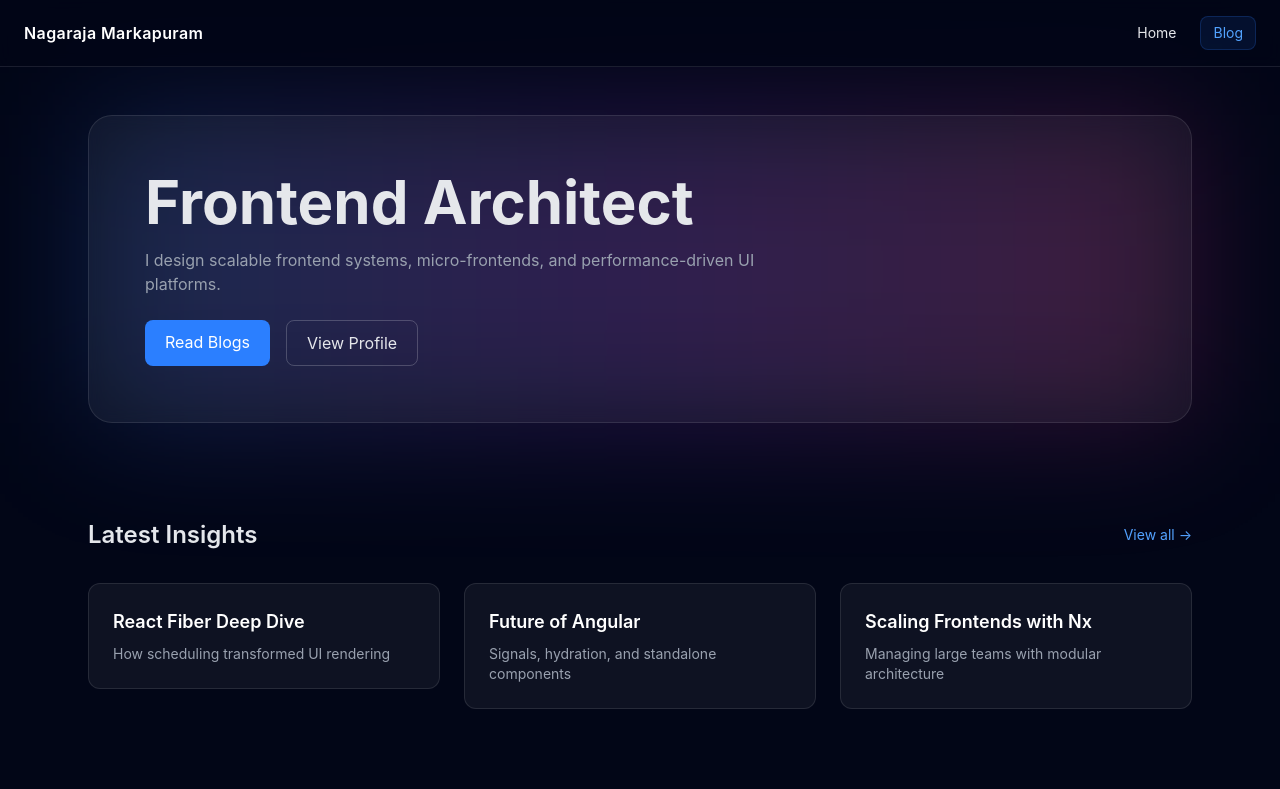
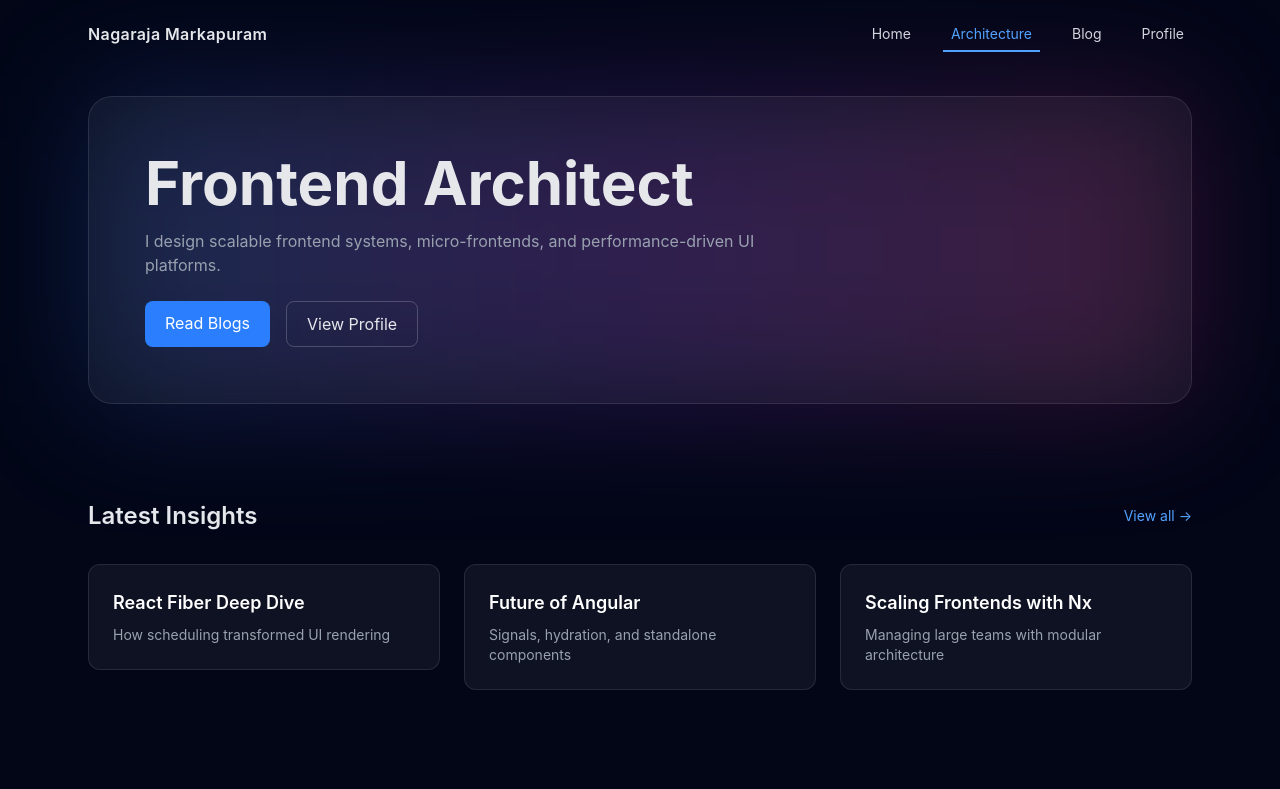
Before and after one commit to nmarkapuram/portfolio-blog, a Next.js app: page / in a window 1280 px wide. Shown: the top 789 px of the page. Built offline with nearby package versions, Linux system fonts and the light colour scheme.

Commit message:
fixing header

```diff
--- /dev/null
+++ b/app/components/Header.js
@@ -0,0 +1,120 @@
+"use client";
+
+import { useEffect, useState } from "react";
+import Link from "next/link";
+import { usePathname } from "next/navigation";
+
+export default function Header() {
+  const pathname = usePathname();
+
+  const [activeSection, setActiveSection] = useState("home");
+  const [scrolled, setScrolled] = useState(false);
+
+  useEffect(() => {
+    setScrolled(window.scrollY > 10);
+
+    const onScroll = () => {
+      setScrolled(window.scrollY > 10);
+    };
+
+    window.addEventListener("scroll", onScroll);
+
+    // ✅ Only observe on homepage
+    if (pathname === "/") {
+      const section = document.getElementById("architecture");
+
+      if (!section) return;
+
+      const observer = new IntersectionObserver(
+        ([entry]) => {
+          if (entry.isIntersecting) {
+            setActiveSection("architecture");
+          } else {
+            setActiveSection("home");
+          }
+        },
+        {
+          rootMargin: "-40% 0px -50% 0px", // 👈 smooth trigger zone
+        }
+      );
+
+      observer.observe(section);
+
+      return () => {
+        observer.disconnect();
+        window.removeEventListener("scroll", onScroll);
+      };
+    }
+
+    // Other pages
+    setActiveSection(null);
+
+    return () => {
+      window.removeEventListener("scroll", onScroll);
+    };
+  }, [pathname]);
+
+  const navItems = [
+    { name: "Home", href: "/" },
+    { name: "Architecture", href: "/#architecture" },
+    { name: "Blog", href: "/blog" },
+    { name: "Profile", href: "/about" },
+  ];
+
+  const isActive = (item) => {
+    if (item.href === "/") {
+      return pathname === "/" && activeSection === "home";
+    }
+
+    if (item.href === "/#architecture") {
+      return pathname === "/" && activeSection === "architecture";
+    }
+
+    return pathname.startsWith(item.href);
+  };
+
+  return (
+    <header
+      className={`
+        fixed top-0 w-full z-50 transition-all duration-300
+        ${
+          scrolled
+            ? "backdrop-blur bg-[#020617]/80 border-b border-white/10 py-3"
+            : "bg-transparent py-5"
+        }
+      `}
+    >
+      <div className="max-w-6xl mx-auto px-6 flex items-center">
+
+        {/* LOGO */}
+        <Link href="/" className="font-semibold tracking-wide">
+          Nagaraja Markapuram
+        </Link>
+
+        {/* NAV */}
+        <nav className="ml-auto flex items-center gap-6 text-sm">
+          {navItems.map((item) => (
+            <Link
+              key={item.name}
+              href={item.href}
+              className={`
+                relative px-2 py-1 transition
+                ${
+                  isActive(item)
+                    ? "text-blue-400"
+                    : "text-gray-300 hover:text-white"
+                }
+              `}
+            >
+              {item.name}
+
+              {isActive(item) && (
+                <span className="absolute left-0 -bottom-1 w-full h-[2px] bg-blue-400" />
+              )}
+            </Link>
+          ))}
+        </nav>
+      </div>
+    </header>
+  );
+}
--- a/app/globals.css
+++ b/app/globals.css
@@ -1,6 +1,9 @@
 @import "tailwindcss";
 @plugin "@tailwindcss/typography";
 
+html {
+  -webkit-text-size-adjust: 100%;
+}
 prose {
     line-height: 1.75;
   }
--- a/app/layout.js
+++ b/app/layout.js
@@ -1,53 +1,21 @@
 import "./globals.css";
-
-export const metadata = {
-  title: "Nagaraja Markapuram | Frontend Architect",
-  description:
-    "Frontend Architect building scalable UI systems with Angular & React",
-};
+import Header from "./components/Header";
 
 export default function RootLayout({ children }) {
   return (
     <html lang="en">
       <body className="bg-[#020617] text-gray-200 antialiased">
-        <div className="min-h-screen flex flex-col">
 
-          {/* HEADER */}
-          <header className="sticky top-0 z-50 backdrop-blur bg-[#020617]/80 border-b border-white/10">
-            <div className="max-w-7xl mx-auto px-6 py-4 flex items-center justify-between">
+        <Header />
 
-              {/* Logo */}
-              <div className="font-semibold tracking-wide text-white">
-                Nagaraja Markapuram
-              </div>
+        {/* Add top padding because header is fixed */}
+        <main className="pt-24 max-w-6xl mx-auto px-6 py-12 w-full">
+          {children}
+        </main>
 
-              {/* Nav */}
-              <nav className="flex items-center gap-6 text-sm">
-                <a href="/" className="hover:text-blue-400 transition">
-                  Home
-                </a>
-                <a
-                  href="/blog"
-                  className="px-3 py-1.5 rounded-lg bg-blue-500/10 text-blue-400 border border-blue-500/20 hover:bg-blue-500/20 transition"
-                >
-                  Blog
-                </a>
-              </nav>
-            </div>
-          </header>
-
-          {/* MAIN */}
-          <main className="flex-1 w-full">
-            <div className="max-w-6xl mx-auto px-6 py-12">
-              {children}
-            </div>
-          </main>
-
-          {/* FOOTER */}
-          <footer className="border-t border-white/10 py-6 text-center text-xs text-gray-500">
-            © {new Date().getFullYear()} Nagaraja Markapuram
-          </footer>
-        </div>
+        <footer className="border-t border-white/10 py-6 text-center text-xs text-gray-500">
+          © {new Date().getFullYear()} Nagaraja Markapuram
+        </footer>
       </body>
     </html>
   );
--- a/app/page.js
+++ b/app/page.js
@@ -101,7 +101,7 @@ export default function Home() {
 
       {/* EXPERTISE */}
       <AnimatedSection>
-        <section>
+        <section id="architecture">
           <h2 className="text-2xl font-semibold mb-6">
             Architecture Domains
           </h2>
```
